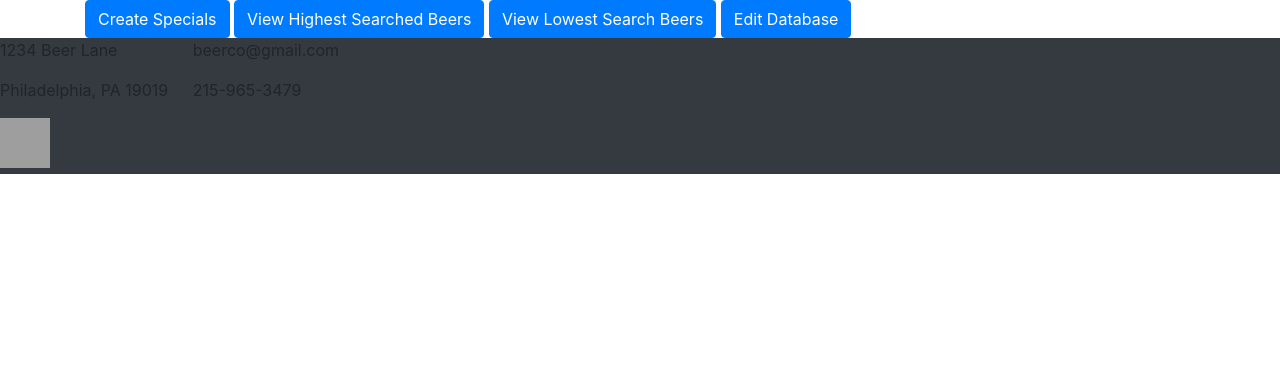
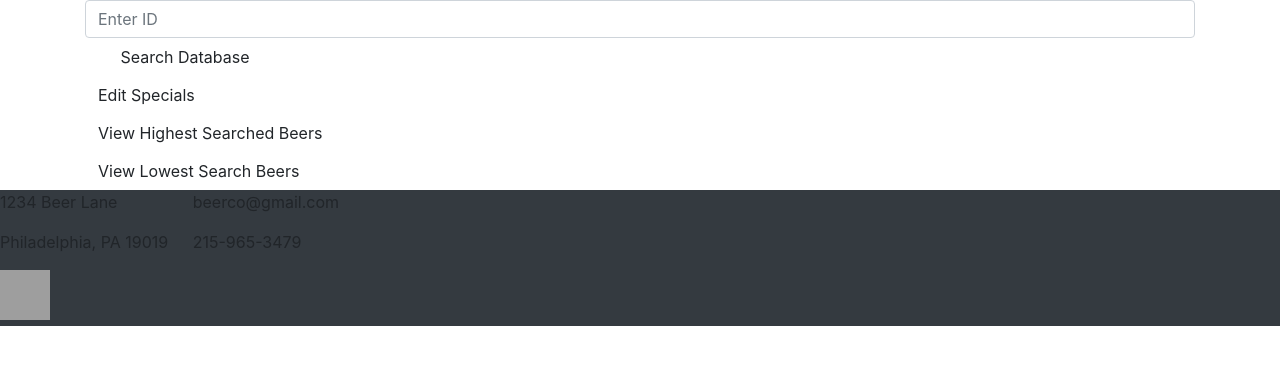
Before and after one commit to KaieScarpato/software_engineering_project, a Flask app: page /retailer in a window 1280 px wide. Shown: the part 56-421 px from the top of the page. Run offline with Flask 3, Linux system fonts and the light colour scheme; some libraries are stand-ins or nearby versions; grey boxes are pictures that could not be loaded.

Commit message:
Add files via upload

```diff
--- a/website/templates/retailer/readDatabase.html
+++ b/website/templates/retailer/readDatabase.html
@@ -95,6 +95,7 @@
     </tr>
 </table>
 <form method="POST">
-    <button type="submit" class="btn btn-primary" name="button" value="back"> Back </button>
+    <button type="submit" class="btn buttonDisplay" name="button" value="update"> Update </button>
+    <button type="submit" class="btn buttonDisplay" name="button" value="back"> Back </button>
 </form>
 {% endblock %}
--- a/website/templates/retailer/retailer.html
+++ b/website/templates/retailer/retailer.html
@@ -1,9 +1,17 @@
 {% extends "base.html" %} {% block title %}Retailer{% endblock %}
 {% block content%}
-   <form method="POST">
-      <button type="submit" class="btn btn-primary" name="button" value="specials">Create Specials</button>
-      <button type="submit" class="btn btn-primary" name="button" value="searchHigh">View Highest Searched Beers</button>
-      <button type="submit" class="btn btn-primary" name="button" value="searchLow">View Lowest Search Beers</button>
-      <button type="submit" class="btn btn-primary" name="button" value="database">Edit Database</button>
-    </form>
+<form method="POST">
+    <div class="adminDiv">
+        <input type="text" class="form-control" id="readID" name="readID" placeholder="Enter ID"/>
+        <button type="submit" style="width: 200px;" class="btn buttonDisplay" name="button" value="read">Search Database</button>
+    </div>
+    <div class="adminButtonDiv">
+         <button type="submit" class="btn buttonDisplayRetailer" name="button" value="specials">Edit Specials</button>
+    </div>
+    <div class="adminButtonDiv">
+         <button type="submit" class="btn buttonDisplayRetailer" name="button" value="searchHigh">View Highest Searched Beers</button>
+    </div>
+    <div class="adminButtonDiv">
+         <button type="submit" class="btn buttonDisplayRetailer" name="button" value="searchLow">View Lowest Search Beers</button>
+  </div>
 {% endblock %}
--- a/website/templates/retailer/searchFreq.html
+++ b/website/templates/retailer/searchFreq.html
@@ -2,8 +2,8 @@
 {% block content%}
 <table>
     <tr>
-        <th>Name</th>
-        <th>Search Frequency</th>
+        <th class="nameRetailer">Name</th>
+        <th class="searchFreq">Search Frequency</th>
         <th>Product ID</th>
     </tr>
     {% for row in data %}
@@ -15,6 +15,6 @@
     {% endfor %}
 </table>
 <form method="POST">
-    <button type="submit" class="btn btn-primary" name="button" value="back"> Back </button>
+    <button type="submit" class="btn buttonDisplay" name="button" value="back"> Back </button>
 </form>
 {% endblock %}
--- a/website/templates/retailer/updateDatabase.html
+++ b/website/templates/retailer/updateDatabase.html
@@ -9,7 +9,8 @@
         </tr>
     </table>
     <div class="form-group">
-        <button type="submit" class="btn btn-primary" name="button" value="update"> Update </button>
+        <button type="submit" class="btn buttonDisplay" name="button" value="update"> Update </button>
+        <button type="submit" class="btn buttonDisplay" name="button" value="back"> Back </button>
     </div>
 </form>
 {% endblock %}
```
Also changed, not shown: website/templates/retailer/specials.html (+8 -6 lines).
